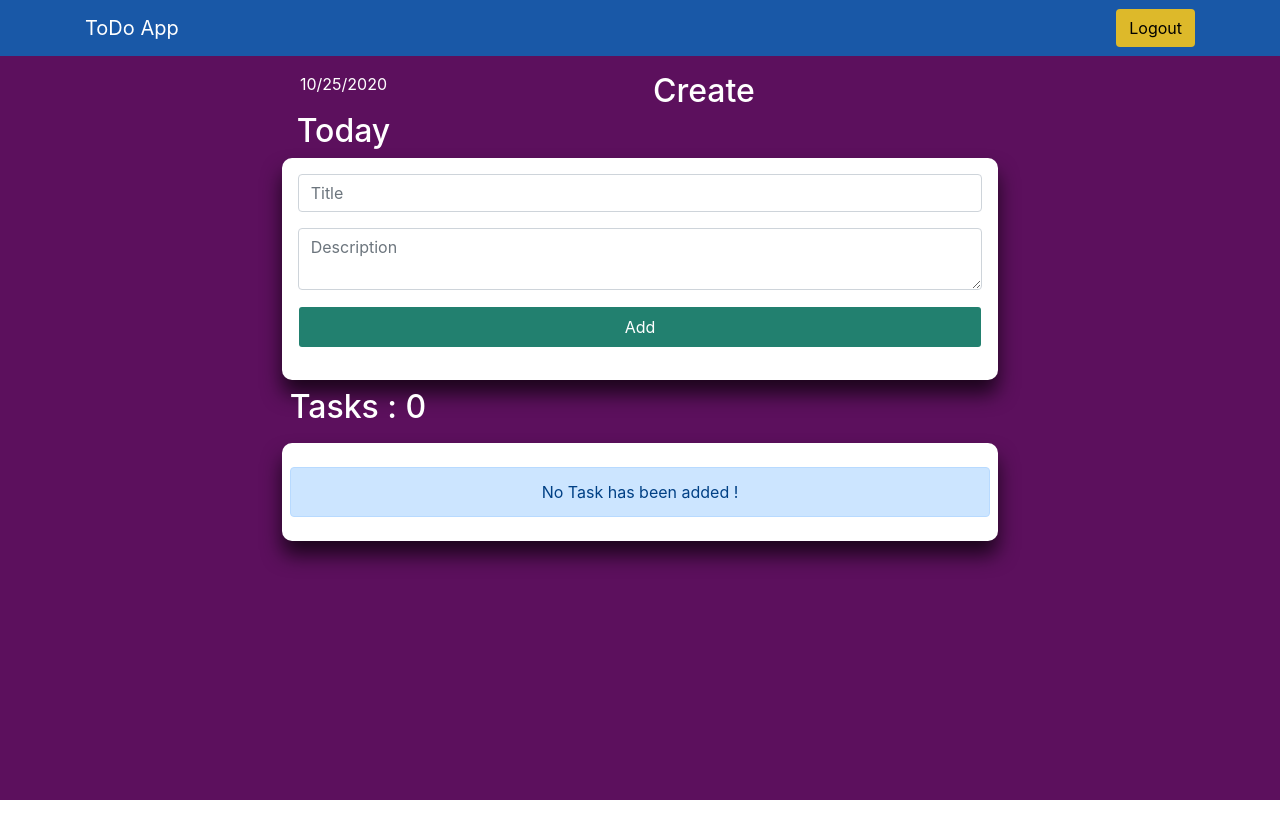
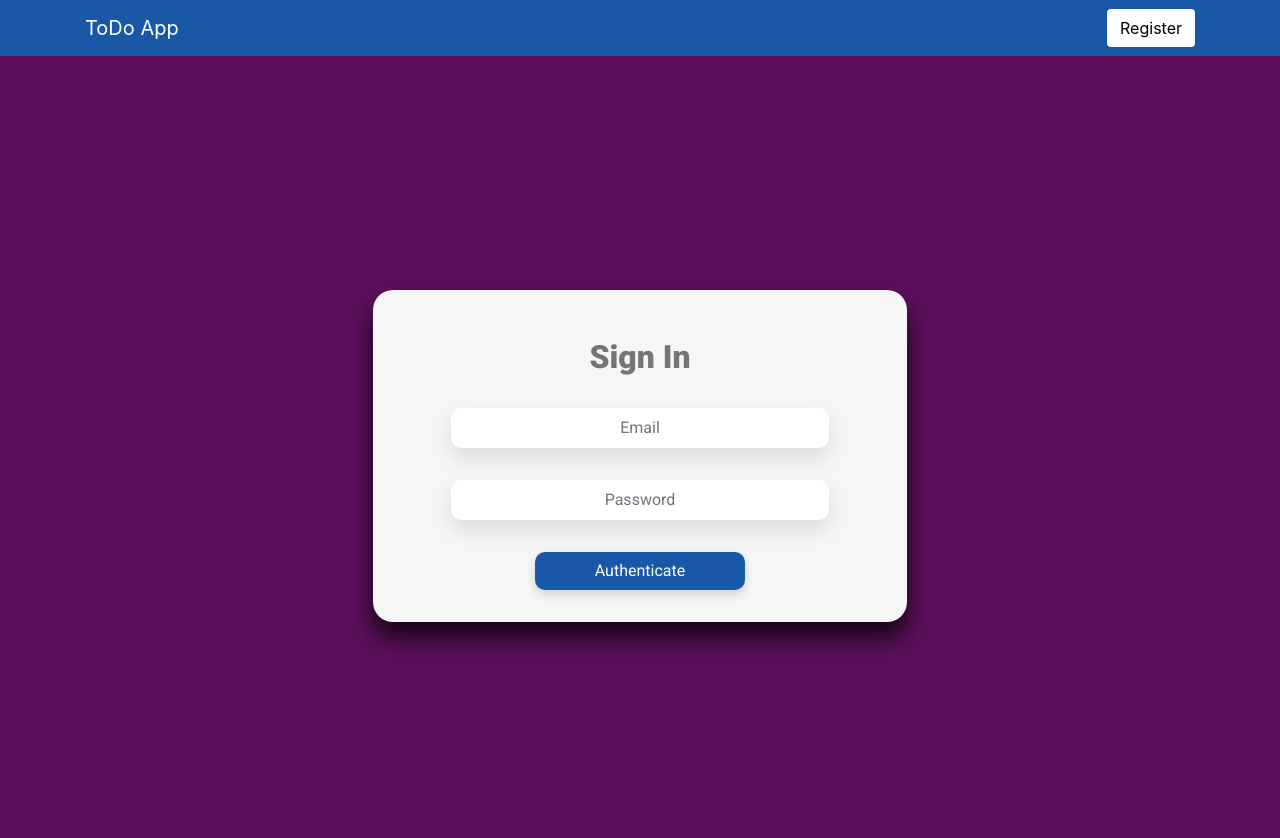
Before and after one commit to danny237/ToDo-App-REACT, a React (Create React App) app: page / in a window 1280 px wide. Shown: the top 838 px of the page. Before the commit the page ends 800 px from the top, so only its background shows below. Built offline with nearby package versions, Linux system fonts and the light colour scheme.

Commit message:
authentication

```diff
--- a/src/App.js
+++ b/src/App.js
@@ -1,15 +1,71 @@
-import logo from './logo.svg';
+import { useState } from 'react';
 import './App.css';
 import Login from './Components/Forms/Login'
 import Home from './Components/Home';
-import Todo from './Components/Todo/Todo'
+import Todo from './Components/Todo/Todo';
+import {
+  BrowserRouter as Router,
+  Route,
+  Switch,
+  Link
+} from 'react-router-dom';
+
+import { ADMIN_EMAIL, ADMIN_PASSWORD } from './Components/Constants/FormConstants'
 
 function App() {
+
+  const [users, setUsers] = useState([
+    {
+      email: ADMIN_EMAIL,
+      password: ADMIN_PASSWORD
+    }
+  ])
+
+  const [loginStatus, setLoginStatus] = useState(false)
+
+  console.log("I am from app js")
+
   return (
     <div className="App">
-      {/* <Login /> */}
-      {/* <Home /> */}
-      <Todo />
+
+      <nav className="navbar">
+        <div className="container">
+            <a className="navbar-brand" href="#">ToDo App</a>
+            {loginStatus ?
+            <button
+                className="btn logout-btn"
+                onClick = {() => setLoginStatus(false)}
+            >Logout</button> :
+            <button
+                className="btn logout-btn"
+            >Register</button>
+          }
+        </div>
+      </nav>
+
+      <Router>
+        <Switch>
+
+
+          <Route
+            exact
+            path= {"/"}
+            render = {(props) => (
+              loginStatus ?
+              <Todo setLoginStatus={setLoginStatus}/> :
+              <Login {...props} users={users} setLoginStatus={setLoginStatus} />
+            )}
+          />
+
+
+        </Switch>
+      </Router>
+
+
+
+
+      {/* <Login users={users} setLoginStatus={setLoginStatus} />
+      <Todo /> */}
     </div>
   );
 }
--- /dev/null
+++ b/src/Components/Constants/FormConstants.js
@@ -0,0 +1,4 @@
+import React from 'react'
+
+export const ADMIN_EMAIL = "admin@gmail.com"
+export const ADMIN_PASSWORD = "admin1234"
--- a/src/Components/Forms/Error.js
+++ b/src/Components/Forms/Error.js
@@ -3,9 +3,8 @@ import React from 'react'
 export default function Error() {
     return (
 
-        <div className="alert alert-danger alert-dismissible">
-            <p className="close" data-dismiss="alert" aria-label="close">&times;</p>
-                        Your Email or Password didn't matched !
+        <div className="alert alert-danger">
+            Your Email or Password didn't matched !
         </div>
 
     )
--- a/src/Components/Forms/Login.js
+++ b/src/Components/Forms/Login.js
@@ -1,14 +1,12 @@
-import React, { useState } from 'react'
+import React, { useEffect, useState } from 'react'
 import './LoginStyle.css'
 import Error from './Error'
 
 import {
     INITIAL_STATE,
-    ADMIN_EMAIL,
-    ADMIN_PASSWORD,
 } from './Constants'
 
-export default function Login() {
+export default function Login({users, setLoginStatus}) {
 
     const [email, setEmail] = useState(INITIAL_STATE)
     const [password, setPassword] = useState(INITIAL_STATE)
@@ -17,12 +15,26 @@ export default function Login() {
     const submitHandler = (e) => {
         e.preventDefault();
 
+        if (email === "" || password === ""){
+            setErrorStatus(true)
+        }else{
+            for(let i=0; i<users.length; i++){
+                if(users[i].email === email && users[i].password === password){
+                    setLoginStatus(true)
+                }else{
+                    setErrorStatus(true)
+                    return
+                }
+            }
+            setErrorStatus(false)
+        }
     }
+
 
     return (
         <div className="login-page">
             <div className="login-container d-flex justify-content-center align-items-center">
-                <div className="box text-center col col-md-7 col-lg-5">
+                <div className="box text-center col-md-5 col-sm-10">
 
                     {/* header section */}
                     <div className="header-section mt-5 mb-3">
@@ -52,7 +64,7 @@ export default function Login() {
                             />
                             <button
                                 onClick={(e) => submitHandler(e)}
-                                className="authenticate-btn col-5 my-3">Authenticate</button>
+                                className="authenticate-btn btn col-5 my-3">Authenticate</button>
                         </div>
                     </form>
                     {
--- a/src/Components/Forms/LoginStyle.css
+++ b/src/Components/Forms/LoginStyle.css
@@ -13,7 +13,7 @@
 .box{
     background-color: #F6F6F6;
     border-radius: 20px;
-    box-shadow: 0px 15px 25px rgba(0, 0, 0, 0.2);
+    box-shadow: 0px 15px 25px rgba(0, 0, 0, 0.8);
 }
 .header-section h2{
     color: #757575;
@@ -33,7 +33,7 @@
     color: #fff;
     border-radius: 10px;
     background: #1958A7;
-    box-shadow: 0px 4px 8px rgba(0, 0, 0, 0.25);
+    box-shadow: 0px 4px 10px rgba(100, 100, 100, 0.25);
     transition: 0.3s;
 }
 .btn:hover{
--- a/src/Components/Todo/Todo.css
+++ b/src/Components/Todo/Todo.css
@@ -2,10 +2,11 @@
     background-color: #5C105D;
     height: 100vh;
     color: #fff;
+    margin-top: -16px;
 }
 
 .logout-btn{
-    background-color: #DDB92A;
+    background-color: #fff;
     box-shadow: 0px 0px 0px rgba(0, 0, 0, 0);
 }
 
--- a/src/Components/Todo/Todo.js
+++ b/src/Components/Todo/Todo.js
@@ -8,7 +8,7 @@ const EMPTY_MESSAGE = "Taks is Empty !"
 
 const date_now = new Date()
 
-export default function Todo() {
+export default function Todo({setLoginStatus}) {
 
     const [tasks, setTasks] = useState([])
     const [isTasksEmpty, setTasksStatus] = useState(true)
@@ -23,13 +23,6 @@ export default function Todo() {
 
     return (
         <div className="todo-page">
-            <nav className="navbar">
-                <div className="container">
-                    <a className="navbar-brand" href="#">ToDo App</a>
-                    <button className="btn logout-btn">Logout</button>
-                </div>
-            </nav>
-
             <div className="container col-md-7">
 
                 <div className="date mt-3 d-flex">
--- a/src/Components/Todo/TodoItems.js
+++ b/src/Components/Todo/TodoItems.js
@@ -3,7 +3,7 @@ import './TodoItems.css'
 // import Checkbox from '@material-ui/core/Checkbox';
 
 const COMPLETE_STYLE = { backgroundColor: "#008000", cursor: "pointer", borderRadius: "50%" }
-const NOT_COMPLETE_STYLE = { color: "#fff", cursor: "pointer" }
+const NOT_COMPLETE_STYLE = { backgroundColor: "#fff", cursor: "pointer", borderRadius: "50%"}
 const HEARTED_STYLE = { color: "red", cursor: "pointer" }
 const NOT_HERTED_STYLE = { color: "#fff", cursor: "pointer" }
 
```
